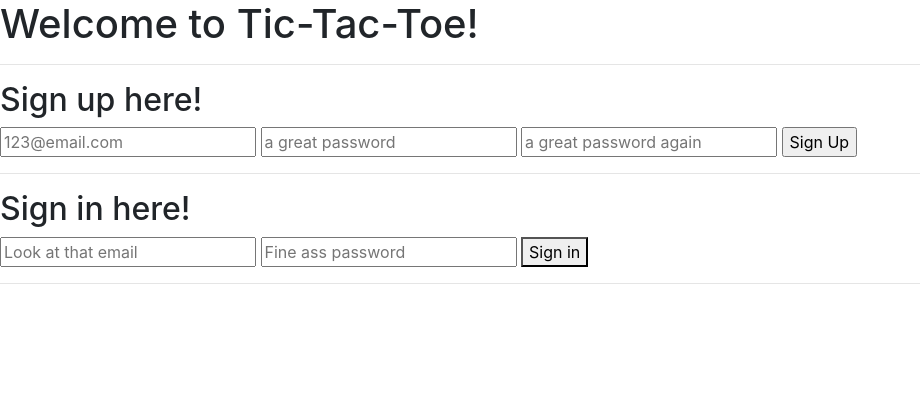
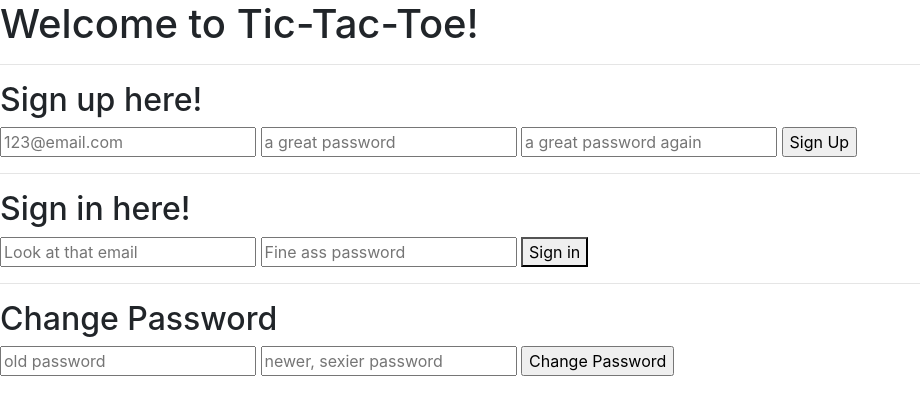
Before and after one commit to ashc901/tic-tac-toe, a website built with webpack: page index.html in a window 1280 px wide. Shown: the whole page, without its empty margins (0-920 px from the left). Built offline with nearby package versions, Linux system fonts and the light colour scheme.

Commit message:
Add change password curl script

```diff
--- a/assets/scripts/app.js
+++ b/assets/scripts/app.js
@@ -10,4 +10,5 @@ const authEvents = require('./auth/events.js')
 $(() => {
   $('#sign-up').on('submit', authEvents.onSignUp)
   $('#sign-in').on('submit', authEvents.onSignIn)
+  $('#change-password').on('submit', authEvents.onChangePassword)
 })
--- a/index.html
+++ b/index.html
@@ -34,5 +34,14 @@
       </form>
     </section>
     <hr>
+    <section class = "change-password">
+      <form id = "change-password">
+        <h2>Change Password</h2>
+        <input type= "password" name="passwords[old]" placeholder="old password">
+        <input type="password" name="passwords[new]" placeholder="newer, sexier password">
+        <input type="submit" value="Change Password">
+      </form>
+    </section>
+    <br>
     </body>
 </html>
```
Also changed, not shown: 1 other file.
